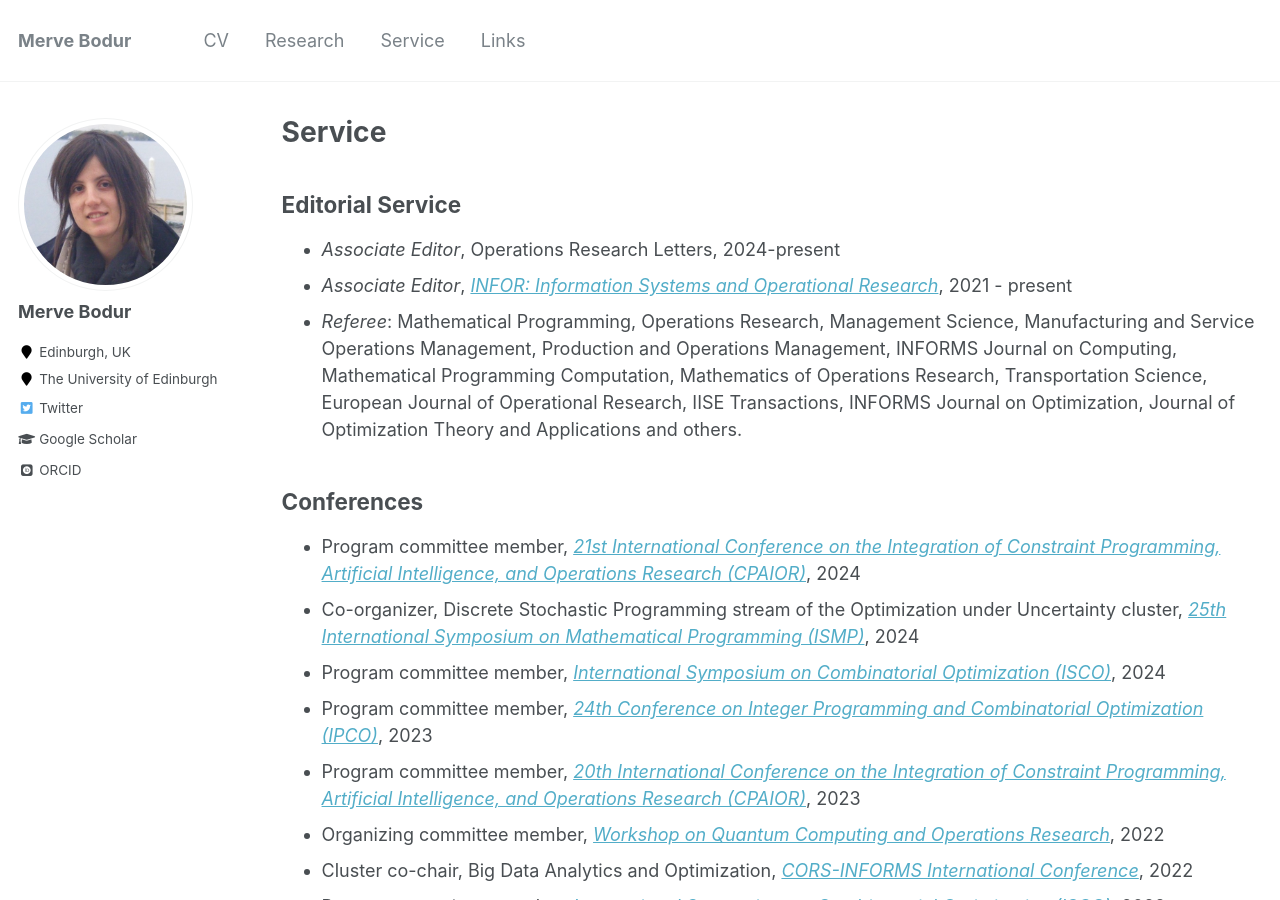
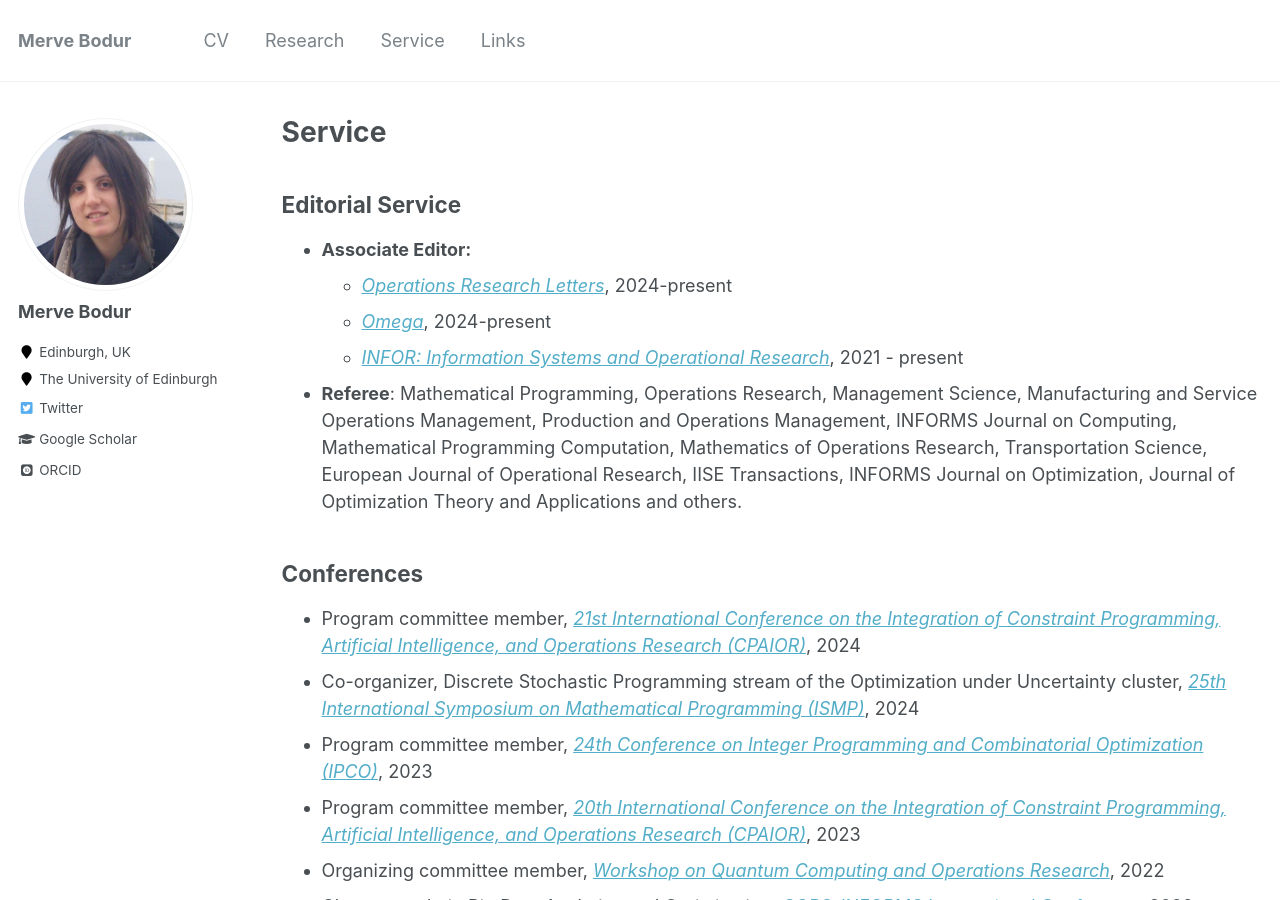
Before and after one commit to mervebodur/mervebodur.github.io, a Jekyll site: the page built from _pages/service.md, in a window 1280 px wide and 900 px high. Built offline with Jekyll 4.4.1, drawn with Linux system fonts in a browser that asks for light colours; some web fonts are replaced.

Commit message:
Update service.md

```diff
--- a/_pages/service.md
+++ b/_pages/service.md
@@ -6,14 +6,15 @@ author_profile: true
 ---
 
 ## Editorial Service
-- *Associate Editor*, Operations Research Letters, 2024-present
-- *Associate Editor*, [*INFOR: Information Systems and Operational Research*](https://www.tandfonline.com/journals/tinf20), 2021 - present
-- *Referee*: Mathematical Programming, Operations Research, Management Science, Manufacturing and Service Operations Management, Production and Operations Management, INFORMS Journal on Computing, Mathematical Programming Computation, Mathematics of Operations Research, Transportation Science, European Journal of Operational Research, IISE Transactions, INFORMS Journal on Optimization, Journal of Optimization Theory and Applications and others.
+- **Associate Editor:**
+  - [*Operations Research Letters*](https://www.sciencedirect.com/journal/operations-research-letters), 2024-present
+  - [*Omega*](https://www.sciencedirect.com/journal/omega), 2024-present
+  - [*INFOR: Information Systems and Operational Research*](https://www.tandfonline.com/journals/tinf20), 2021 - present
+- **Referee**: Mathematical Programming, Operations Research, Management Science, Manufacturing and Service Operations Management, Production and Operations Management, INFORMS Journal on Computing, Mathematical Programming Computation, Mathematics of Operations Research, Transportation Science, European Journal of Operational Research, IISE Transactions, INFORMS Journal on Optimization, Journal of Optimization Theory and Applications and others.
 
 ## Conferences
 - Program committee member, *[21st International Conference on the Integration of Constraint Programming, Artificial Intelligence, and Operations Research (CPAIOR)](https://sites.google.com/view/cpaior2024)*, 2024
 - Co-organizer, Discrete Stochastic Programming stream of the Optimization under Uncertainty cluster, *[25th International Symposium on Mathematical Programming (ISMP)](https://ismp2024.gerad.ca/)*, 2024
-- Program committee member, *[International Symposium on Combinatorial Optimization (ISCO)](https://eventos.ull.es/isco-2024)*, 2024
 - Program committee member, *[24th Conference on Integer Programming and Combinatorial Optimization (IPCO)](https://optimization.discovery.wisc.edu/ipco-2023-madison/)*, 2023
 - Program committee member, *[20th International Conference on the Integration of Constraint Programming, Artificial Intelligence, and Operations Research (CPAIOR)](https://sites.google.com/view/cpaior2023)*, 2023
 - Organizing committee member, *[Workshop on Quantum Computing and Operations Research](https://sites.google.com/view/qcor22/home)*, 2022
```
